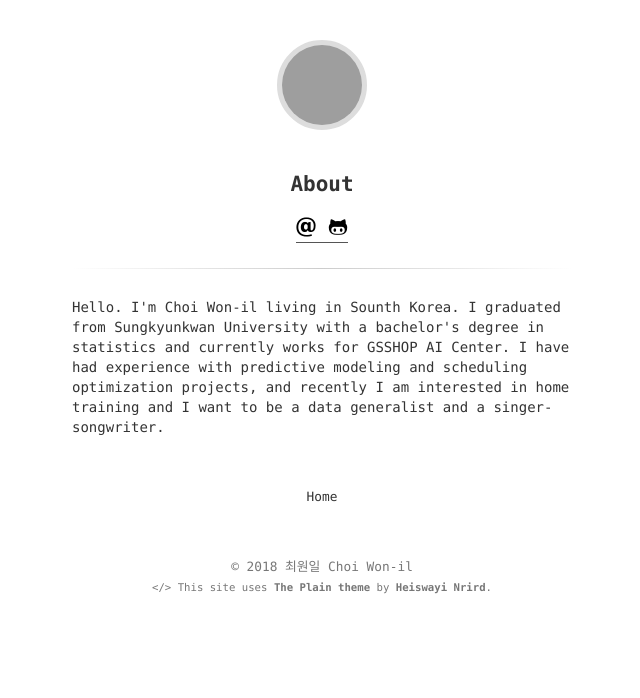
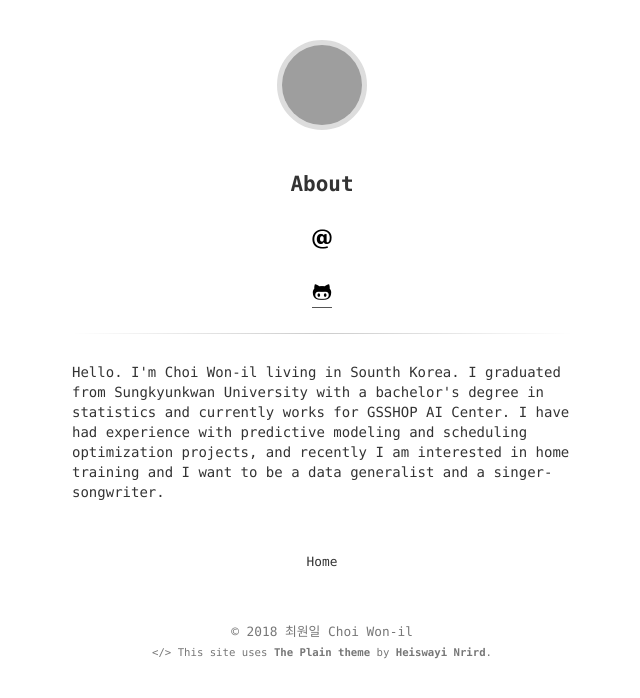
Before and after one commit to 11wi/11wi.github.io, a Jekyll site: the page built from about.html, in a window 1280 px wide. Shown: the top 698 px of the page, without its empty margins (318-958 px from the left). Built offline with Jekyll 4.4.1, drawn with Linux system fonts in a browser that asks for light colours; some web fonts are replaced; grey boxes are pictures that could not be loaded.

Commit message:
fix github

```diff
--- a/about.html
+++ b/about.html
@@ -7,7 +7,7 @@ title: About
 	<h1 class="title">{{ page.title }}</h1>
     <div class="center">
         <h1>
-        <a href="mailto:be.data.analyst.11@gmail.com" target="_blank" style="text-decoration:none">
+        <a href="mailto:be.data.analyst.11@gmail.com" target="_blank" class="image">
         	<img src="../assets/email.png" alt="{% if include.alt %}{{ include.alt }}{% else %}Image{% endif %}">
         </a>
         <a href="https://github.com/{{ site.github_username }}" target="_blank" style="text-decoration:none">
```
